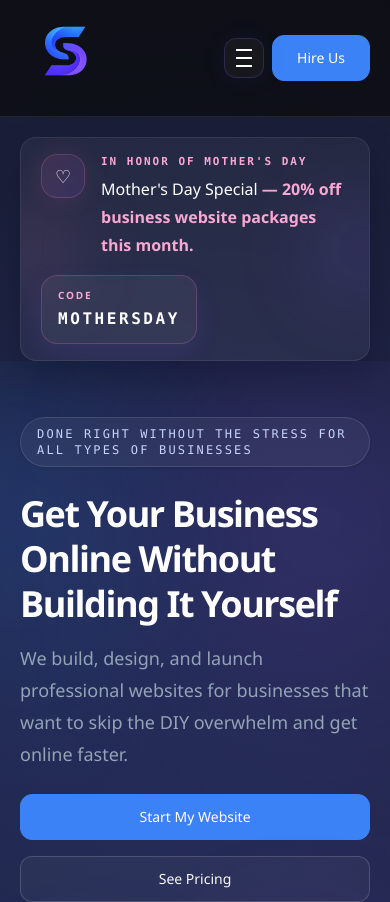
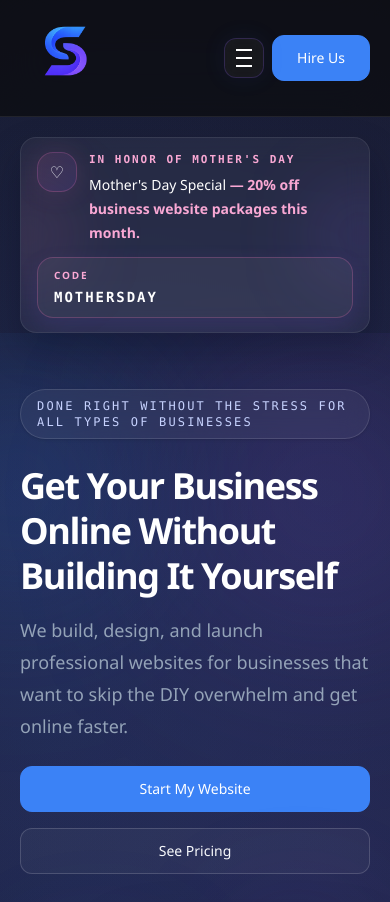
Before and after one commit to MySaaS1023/SS, a Next.js app: page / in a window 390 px wide. Shown: the top 902 px of the page. Built offline with nearby package versions, Linux system fonts and the light colour scheme.

Commit message:
Add files via upload

```diff
--- a/app/page.tsx
+++ b/app/page.tsx
@@ -18,13 +18,13 @@ export default function HomePage() {
       <section className="pt-5 sm:pt-6">
         <PageContainer>
           <div className="mx-auto max-w-5xl">
-            <div className="glass-card relative overflow-hidden rounded-[1.8rem] border border-[rgba(244,114,182,0.22)] bg-[linear-gradient(135deg,rgba(255,255,255,0.05),rgba(236,72,153,0.08),rgba(139,92,246,0.08))] px-5 py-4 shadow-[0_20px_48px_rgba(139,92,246,0.14)] sm:px-6 lg:px-7">
+            <div className="glass-card relative overflow-hidden rounded-[1.8rem] border border-[rgba(244,114,182,0.22)] bg-[linear-gradient(135deg,rgba(255,255,255,0.05),rgba(236,72,153,0.08),rgba(139,92,246,0.08))] px-4 py-3.5 shadow-[0_20px_48px_rgba(139,92,246,0.14)] sm:px-6 sm:py-4 lg:px-7">
               <div className="pointer-events-none absolute -left-8 top-1/2 h-20 w-20 -translate-y-1/2 rounded-full bg-[rgba(244,114,182,0.18)] blur-2xl" />
               <div className="pointer-events-none absolute -right-10 top-1/2 h-24 w-24 -translate-y-1/2 rounded-full bg-[rgba(139,92,246,0.16)] blur-2xl" />
 
-              <div className="relative flex flex-col gap-4 lg:flex-row lg:items-center lg:justify-between">
-                <div className="flex items-start gap-4">
-                  <div className="flex h-11 w-11 shrink-0 items-center justify-center rounded-2xl border border-[rgba(244,114,182,0.22)] bg-[linear-gradient(135deg,rgba(244,114,182,0.12),rgba(139,92,246,0.12))] text-lg shadow-[0_0_28px_rgba(244,114,182,0.12)]">
+              <div className="relative flex flex-col gap-3 sm:gap-4 lg:flex-row lg:items-center lg:justify-between">
+                <div className="flex items-start gap-3 sm:gap-4">
+                  <div className="flex h-10 w-10 shrink-0 items-center justify-center rounded-2xl border border-[rgba(244,114,182,0.22)] bg-[linear-gradient(135deg,rgba(244,114,182,0.12),rgba(139,92,246,0.12))] text-base shadow-[0_0_28px_rgba(244,114,182,0.12)] sm:h-11 sm:w-11 sm:text-lg">
                     <span aria-hidden="true">♡</span>
                   </div>
 
@@ -32,7 +32,7 @@ export default function HomePage() {
                     <p className="font-mono text-[11px] font-semibold uppercase tracking-[0.18em] text-[#f9a8d4]">
                       In honor of Mother&apos;s Day
                     </p>
-                    <p className="mt-1 text-base font-medium leading-7 text-white sm:text-lg">
+                    <p className="mt-1 text-sm font-medium leading-6 text-white sm:text-lg sm:leading-7">
                       Mother&apos;s Day Special{" "}
                       <span className="font-semibold text-[#f9a8d4]">
                         — 20% off business website packages this month.
@@ -41,12 +41,12 @@ export default function HomePage() {
                   </div>
                 </div>
 
-                <div className="flex shrink-0 items-center">
-                  <div className="rounded-2xl border border-[rgba(244,114,182,0.24)] bg-[rgba(255,255,255,0.05)] px-4 py-3 shadow-[0_10px_24px_rgba(139,92,246,0.12)]">
+                <div className="flex w-full shrink-0 items-center sm:w-auto">
+                  <div className="w-full rounded-2xl border border-[rgba(244,114,182,0.24)] bg-[rgba(255,255,255,0.05)] px-4 py-2.5 shadow-[0_10px_24px_rgba(139,92,246,0.12)] sm:w-auto sm:px-4 sm:py-3">
                     <p className="text-[10px] font-semibold uppercase tracking-[0.18em] text-[#f9a8d4]">
                       Code
                     </p>
-                    <p className="mt-1 font-mono text-base font-semibold tracking-[0.16em] text-white">
+                    <p className="mt-1 break-words font-mono text-sm font-semibold tracking-[0.14em] text-white sm:text-base sm:tracking-[0.16em]">
                       MOTHERSDAY
                     </p>
                   </div>
```
